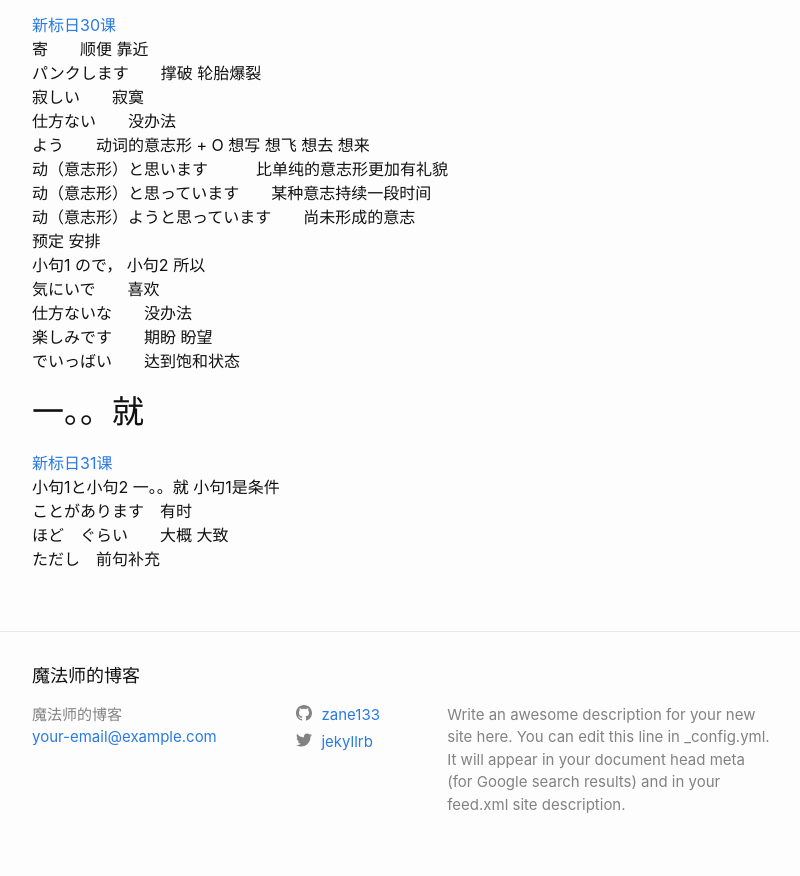
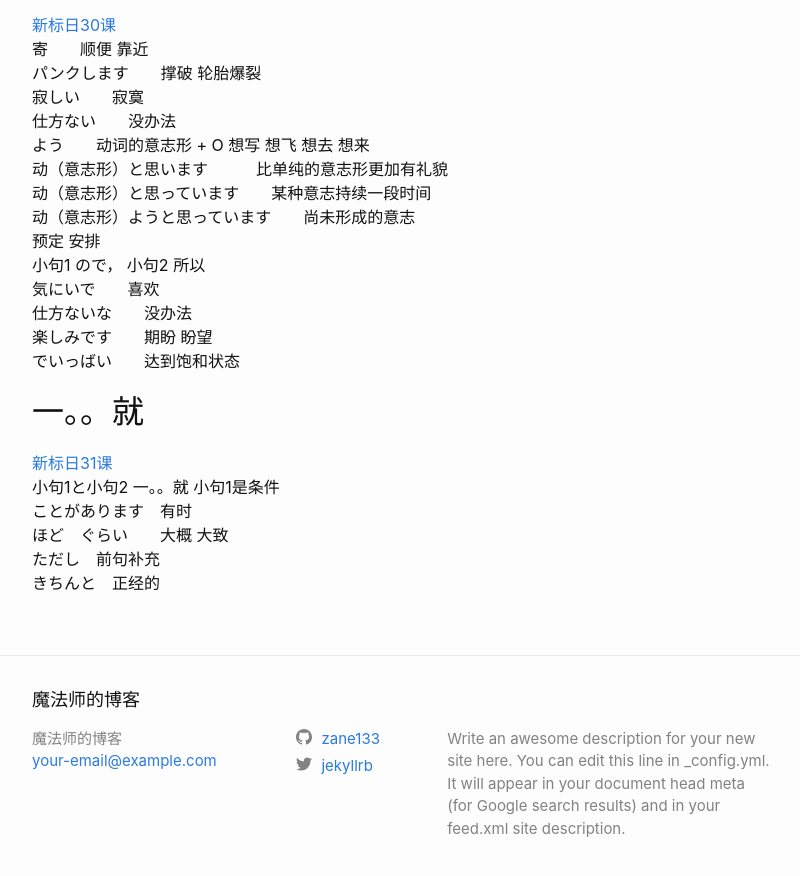
Before and after one commit to zane133/zane133.github.io, a Jekyll site: the page built from _posts/2019-08-17-japanese_study.markdown, in a window 1280 px wide and 900 px high, scrolled down 6352 px. Shown: the top 876 px of the window, without its empty margins (238-1038 px from the left). Built offline with Jekyll 4.4.1, drawn with Linux system fonts in a browser that asks for light colours.

Commit message:
Update 2019-08-17-japanese_study.markdown

```diff
--- a/_posts/2019-08-17-japanese_study.markdown
+++ b/_posts/2019-08-17-japanese_study.markdown
@@ -227,3 +227,4 @@ Google可以在搜索词的尾部加上 **とは**
 ことがあります　有时
 ほど　ぐらい　　大概 大致
 ただし　前句补充
+きちんと　正经的
```
